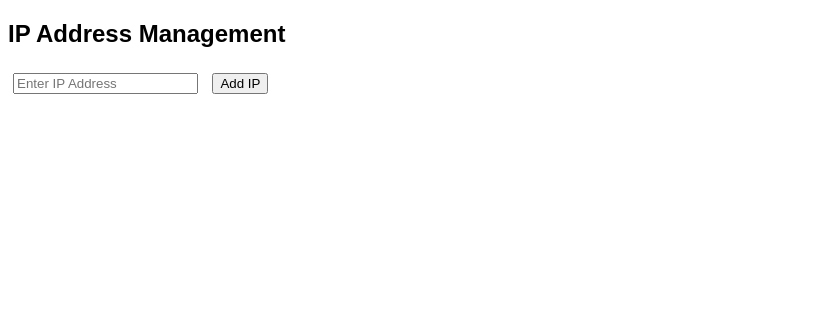
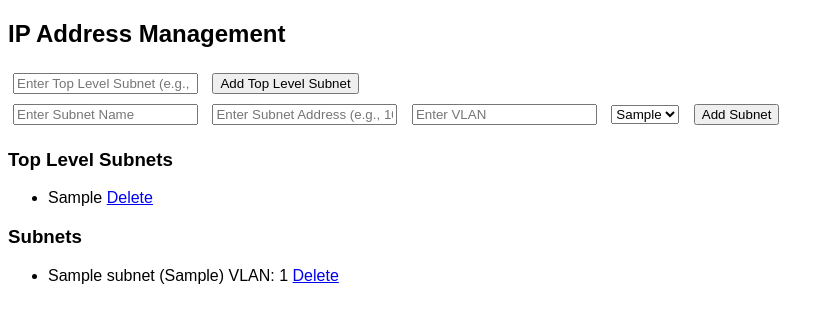
Before and after one commit to marcmylemans/Flask-IPAM, a Flask app: page / in a window 1280 px wide. Shown: the top 323 px of the page, without its empty margins (0-834 px from the left). Run offline with Flask 3, Linux system fonts and the light colour scheme; tables that the repository leaves empty hold one stand-in row (values such as "Sample post").

Commit message:
Update index.html

```diff
--- a/templates/index.html
+++ b/templates/index.html
@@ -2,13 +2,39 @@
 
 {% block body %}
     <h2>IP Address Management</h2>
-    <form action="/add" method="post">
-        <input type="text" name="ip_address" placeholder="Enter IP Address" required>
-        <input type="submit" value="Add IP">
+
+    <!-- Form to Add Top Level Subnet -->
+    <form action="/" method="post">
+        <input type="text" name="top_level_subnet" placeholder="Enter Top Level Subnet (e.g., 10.0.0.0/8)" required>
+        <input type="submit" value="Add Top Level Subnet">
     </form>
+
+    <!-- Form to Add Subnet -->
+    <form action="/" method="post">
+        <input type="text" name="subnet_name" placeholder="Enter Subnet Name" required>
+        <input type="text" name="subnet_address" placeholder="Enter Subnet Address (e.g., 10.0.0.0/24)" required>
+        <input type="number" name="vlan" placeholder="Enter VLAN" required>
+        <select name="top_level_subnet_id">
+            {% for top_level_subnet in top_level_subnets %}
+                <option value="{{ top_level_subnet.id }}">{{ top_level_subnet.subnet }}</option>
+            {% endfor %}
+        </select>
+        <input type="submit" value="Add Subnet">
+    </form>
+
+    <!-- Display Top Level Subnets -->
+    <h3>Top Level Subnets</h3>
     <ul>
-        {% for ip in ips %}
-            <li>{{ ip.address }} <a href="/delete/{{ ip.id }}">Delete</a></li>
+        {% for top_level_subnet in top_level_subnets %}
+            <li>{{ top_level_subnet.subnet }} <a href="/delete_top_level_subnet/{{ top_level_subnet.id }}">Delete</a></li>
+        {% endfor %}
+    </ul>
+
+    <!-- Display Subnets -->
+    <h3>Subnets</h3>
+    <ul>
+        {% for subnet in subnets %}
+            <li>{{ subnet.name }} ({{ subnet.subnet }}) VLAN: {{ subnet.vlan }} <a href="/delete_subnet/{{ subnet.id }}">Delete</a></li>
         {% endfor %}
     </ul>
 {% endblock %}
```
